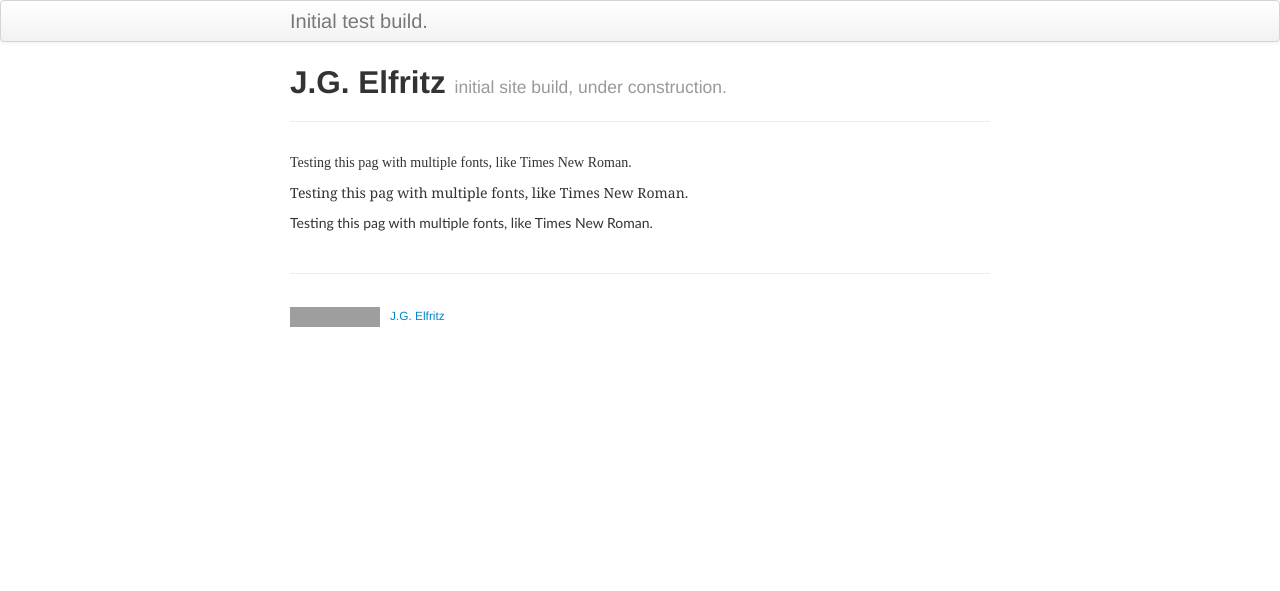
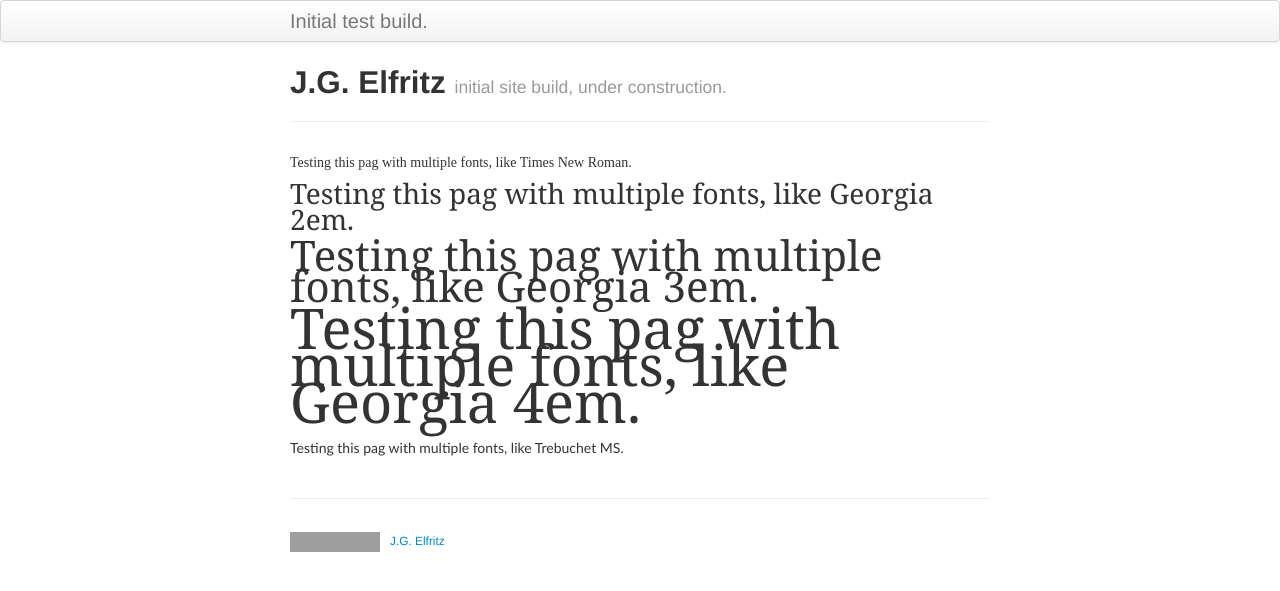
Before and after one commit to justinelfritz/justinelfritz.github.io, a Jekyll site: the page built from index.md, in a window 1280 px wide. Shown: the top 591 px of the page. Built offline with Jekyll 4.4.1, drawn with Linux system fonts in a browser that asks for light colours; grey boxes are pictures that could not be loaded.

Commit message:
font size testing

```diff
--- a/index.md
+++ b/index.md
@@ -7,9 +7,15 @@ description: Site build following K.Broman template for github.io
 
 <span style="font-family:Times New Roman">Testing this pag with multiple fonts, like Times New Roman.</span>
 
-<span style="font-family:Georgia">Testing this pag with multiple fonts, like Times New Roman.</span>
+<span style="font-family:Georgia; font-size: 2em">Testing this pag with multiple fonts, like Georgia 2em.</span>
 
-<span style="font-family:Trebuchet MS">Testing this pag with multiple fonts, like Times New Roman.</span>
+<span style="font-family:Georgia; font-size: 3em">Testing this pag with multiple fonts, like Georgia 3em.</span>
+
+<span style="font-family:Georgia; font-size: 4em">Testing this pag with multiple fonts, like Georgia 4em.</span>
+
+<span style="font-family:Trebuchet MS">Testing this pag with multiple fonts, like Trebuchet MS.</span>
+
+
 
 
 <!---[Github Pages](https://pages.github.com) provide a simple way to make a --->
```
